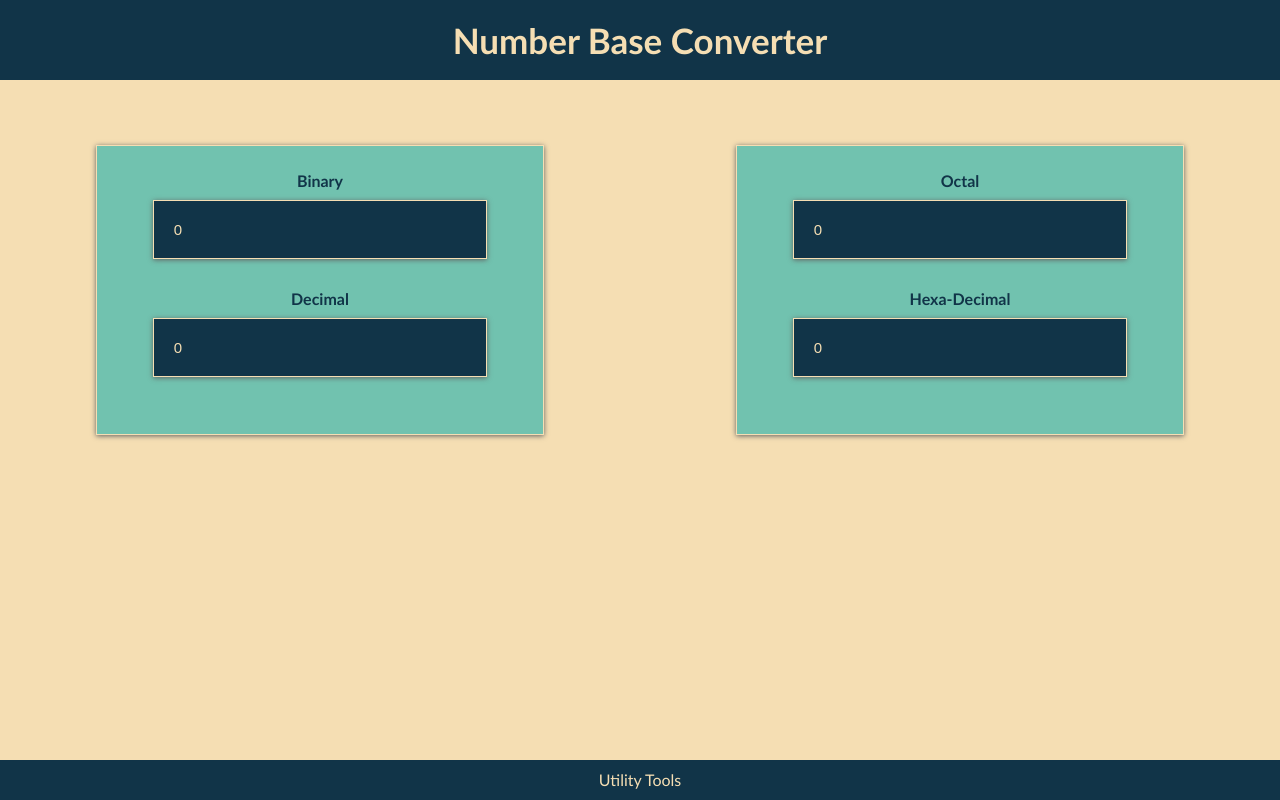
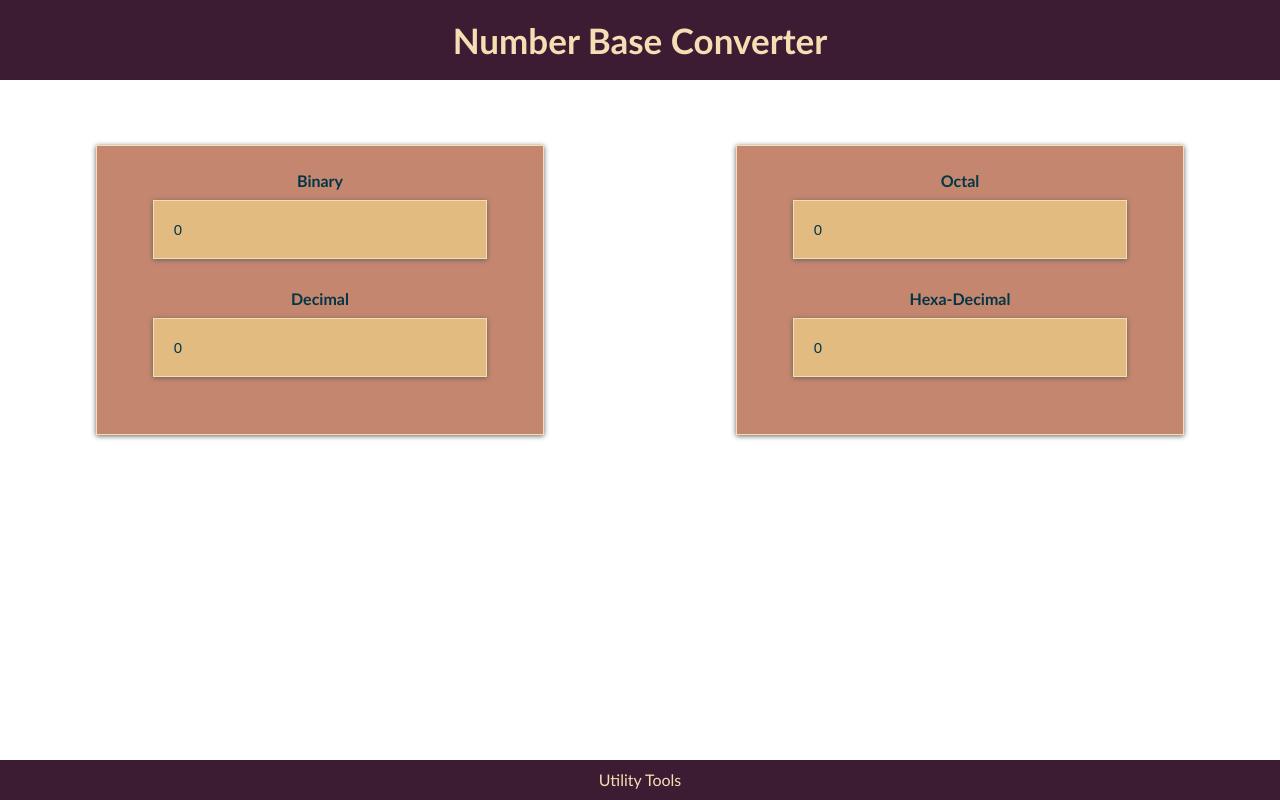
Before and after one commit to ashhadimam07/num-base-conv-web, a website: page index.html in a window 1280 px wide. Drawn offline with Linux system fonts and the light colour scheme.

Commit message:
Change style

```diff
--- a/index.html
+++ b/index.html
@@ -15,9 +15,9 @@
         <div class="input2">
             <div class="input1">
                 <p>Binary</p>
-                <input type="number" id="binary">
+                <input type="text" id="binary">
                 <p class="para-content">Decimal</p>
-                <input type="number" id="decimal">
+                <input type="text" id="decimal">
             </div>
             <div class="input1">
                 <p>Octal</p>
--- a/style.css
+++ b/style.css
@@ -13,7 +13,7 @@ html {
 body {
   margin: 0;
   margin-bottom: 40px;
-  background-color: wheat;
+  background-color: white;
   font-family: 'Trebuchet MS', 'Lucida Sans Unicode', 'Lucida Grande', 'Lucida Sans', Arial, sans-serif;
 }
 
@@ -21,7 +21,7 @@ nav {
   display: flex;
   height: 80px;
   width: 100%;
-  background-color: #113448;
+  background-color: #3b1c32;
   align-items: center;
   justify-content: center;
   padding: 0 50px 0 50px;
@@ -40,7 +40,7 @@ nav .logo {
   width: 35%;
   height: 290px;
   border: 1px solid wheat;
-  background-color: #71c2af;
+  background-color: #c5866f;
   box-shadow: 0 1px 5px rgb(97, 97, 97);
   padding-top: 25px;
   margin: 0 auto;
@@ -63,13 +63,13 @@ nav .logo {
   font-size: 15px;
   width: 75%;
   box-shadow: 0 1px 5px rgb(97, 97, 97);
-  background-color: #113448;
-  color: wheat;
+  background-color: #e1bb80;
+  color: rgb(1, 54, 70);
 }
 
 p {
   text-align: center;
-  color: #113448;
+  color: rgb(1, 54, 70);
   font-size: 16px;
   font-weight: bold;
   margin-bottom: 10px;
@@ -91,7 +91,7 @@ main {
   padding-top: 10px;
   padding-bottom: 10px;
   width: 100%;
-  background-color: #113448;
+  background-color: #3b1c32;
 }
 
 .footer-heading {
```
